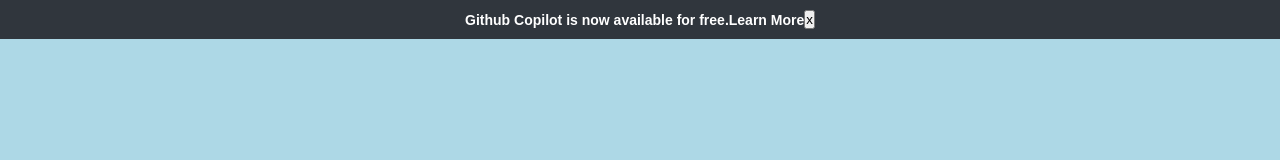
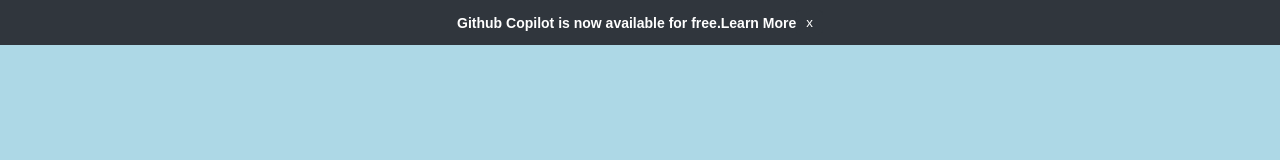
Before and after one commit to Devanshukoli/github-home-page-clone, a plain HTML site: page index.html in a window 1280 px wide. Drawn offline with Linux system fonts and the light colour scheme.

Commit message:
fixed css and add issues in readme file

```diff
--- a/style.css
+++ b/style.css
@@ -12,7 +12,7 @@ body {
 .event-msg {
   background-color: #30363d;
   color: #fff;
-  font-weight: bold;
+  font-weight: 600;
   font-size: 14px;
   display: flex;
   justify-content: center;
@@ -25,12 +25,16 @@ body {
   text-decoration: none;
 }
 
+.event-msg a:hover {
+  text-decoration: underline;
+}
+
 .event-msg-close-btn {
   display: flex;
   justify-content: flex-end;
 }
 
-.event-msg-close-btn.event-close-btn {
+.event-msg-close-btn button {
   background-color: #30363d;
   color: #fff;
   border: none;
```
Also changed, not shown: 1 other file.
